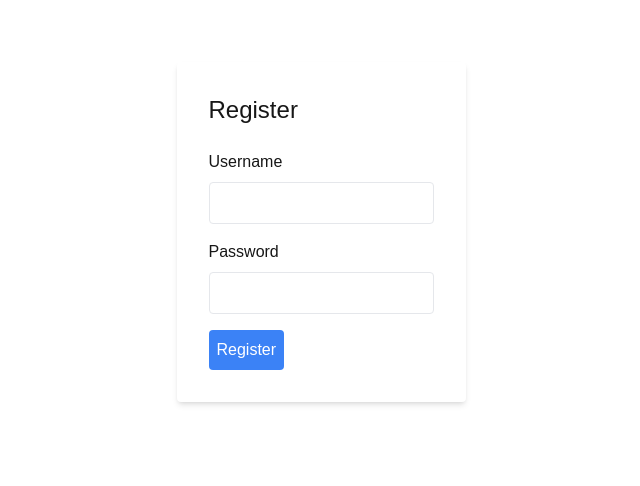
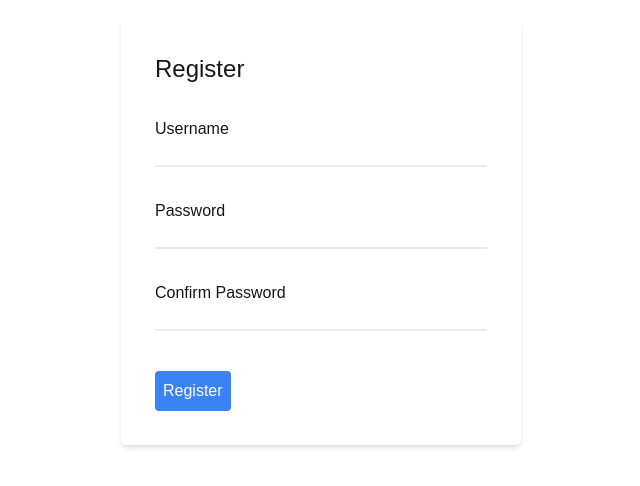
Before and after one commit to nheek/uppy, a Next.js app: page /register in a window 1280 px wide. Shown: the part 168-654 px from the top of the page, without its empty margins (319-959 px from the left). Built offline with nearby package versions, Linux system fonts and the light colour scheme.

Commit message:
login and register redesign

```diff
--- a/src/app/api/register/route.ts
+++ b/src/app/api/register/route.ts
@@ -1,5 +1,3 @@
-// src/app/api/register/route.ts
-
 import { pool } from "@/app/api/config";
 import bcrypt from "bcryptjs";
 import { NextRequest, NextResponse } from "next/server";
@@ -8,11 +6,19 @@ const saltRounds = 10;
 
 // POST method handler
 export async function POST(req: NextRequest) {
-  const { username, password } = await req.json(); // Use .json() to parse the request body
+  const { username, password, confirmPassword } = await req.json(); // Use .json() to parse the request body
 
-  if (!username || !password) {
+  if (!username || !password || !confirmPassword) {
     return NextResponse.json(
-      { message: "Username and password are required" },
+      { message: "Username, password, and confirm password are required" },
+      { status: 400 }
+    );
+  }
+
+  // Check if passwords match
+  if (password !== confirmPassword) {
+    return NextResponse.json(
+      { message: "Passwords do not match" },
       { status: 400 }
     );
   }
--- a/src/app/components/Login/Login.tsx
+++ b/src/app/components/Login/Login.tsx
@@ -20,7 +20,7 @@ const Login = () => {
 
     if (response.ok) {
       const { token } = await response.json();
-      Cookies.set("token", token, { expires: 1 });  // Set token in cookie for 1 day
+      Cookies.set("token", token, { expires: 15 }); // Set token in cookie for 1 day
       router.push("/"); // Redirect to homepage
     } else {
       alert("Login failed. Please check your credentials.");
@@ -29,31 +29,31 @@ const Login = () => {
 
   return (
     <div className="flex items-center justify-center min-h-screen">
-      <form onSubmit={handleLogin} className="bg-white p-8 rounded shadow-md">
-        <h1 className="text-2xl mb-6">Login</h1>
-        <div className="mb-4">
-          <label className="block mb-2" htmlFor="username">Username</label>
+      <form onSubmit={handleLogin} className="w-[400px] p-8 rounded-md shadow-md border-2 border-white border-opacity-50">
+        <h1 className="text-2xl mb-8">Login</h1>
+        <div className="mb-8">
+          <label htmlFor="username">Username</label>
           <input
             type="text"
             id="username"
             value={username}
             onChange={(e) => setUsername(e.target.value)}
-            className="border rounded p-2 w-full"
+            className="bg-transparent border-b-2 border-gray-300 border-opacity-50 px-2 w-full"
             required
           />
         </div>
-        <div className="mb-4">
-          <label className="block mb-2" htmlFor="password">Password</label>
+        <div className="mb-8">
+          <label htmlFor="password">Password</label>
           <input
             type="password"
             id="password"
             value={password}
             onChange={(e) => setPassword(e.target.value)}
-            className="border rounded p-2 w-full"
+            className="bg-transparent border-b-2 border-gray-300 border-opacity-50 px-2 w-full"
             required
           />
         </div>
-        <button type="submit" className="bg-blue-500 text-white p-2 rounded">
+        <button type="submit" className="bg-blue-500 text-white mt-2 p-2 rounded">
           Login
         </button>
       </form>
--- a/src/app/components/Register/Register.tsx
+++ b/src/app/components/Register/Register.tsx
@@ -4,54 +4,74 @@ import { useRouter } from "next/navigation";
 const Register = () => {
   const [username, setUsername] = useState("");
   const [password, setPassword] = useState("");
+  const [confirmPassword, setConfirmPassword] = useState(""); // New state for confirm password
   const router = useRouter();
 
   const handleRegister = async (e: React.FormEvent) => {
     e.preventDefault();
+
+    // Check if passwords match
+    if (password !== confirmPassword) {
+      alert("Passwords do not match.");
+      return;
+    }
 
     const response = await fetch("/api/register", {
       method: "POST",
       headers: {
         "Content-Type": "application/json",
       },
-      body: JSON.stringify({ username, password }),
+      body: JSON.stringify({ username, password, confirmPassword }), // Include confirmPassword in the request
     });
 
     if (response.ok) {
       alert("Registration successful!");
       router.push("/login"); // Redirect to login page
     } else {
-      alert("Registration failed. Please try again.");
+      const errorData = await response.json();
+      alert(`Registration failed: ${errorData.message}`);
     }
   };
 
+
   return (
     <div className="flex items-center justify-center min-h-screen">
-      <form onSubmit={handleRegister} className="bg-white p-8 rounded shadow-md">
-        <h1 className="text-2xl mb-6">Register</h1>
-        <div className="mb-4">
-          <label className="block mb-2" htmlFor="username">Username</label>
+      <form onSubmit={handleRegister} className="w-[400px] p-8 rounded-md shadow-md border-2 border-white border-opacity-50">
+        <h1 className="text-2xl mb-8">Register</h1>
+        <div className="mb-8">
+          <label htmlFor="username">Username</label>
           <input
             type="text"
             id="username"
             value={username}
             onChange={(e) => setUsername(e.target.value)}
-            className="border rounded p-2 w-full"
+            className="bg-transparent border-b-2 border-gray-300 border-opacity-50 px-2 w-full"
             required
           />
         </div>
-        <div className="mb-4">
-          <label className="block mb-2" htmlFor="password">Password</label>
+        <div className="mb-8">
+          <label htmlFor="password">Password</label>
           <input
             type="password"
             id="password"
             value={password}
             onChange={(e) => setPassword(e.target.value)}
-            className="border rounded p-2 w-full"
+            className="bg-transparent border-b-2 border-gray-300 border-opacity-50 px-2 w-full"
             required
           />
         </div>
-        <button type="submit" className="bg-blue-500 text-white p-2 rounded">
+        <div className="mb-8">
+          <label htmlFor="confirmPassword">Confirm Password</label>
+          <input
+            type="password"
+            id="confirmPassword"
+            value={confirmPassword}
+            onChange={(e) => setConfirmPassword(e.target.value)}
+            className="bg-transparent border-b-2 border-gray-300 border-opacity-50 px-2 w-full"
+            required
+          />
+        </div>
+        <button type="submit" className="bg-blue-500 text-white mt-2 p-2 rounded">
           Register
         </button>
       </form>
```
